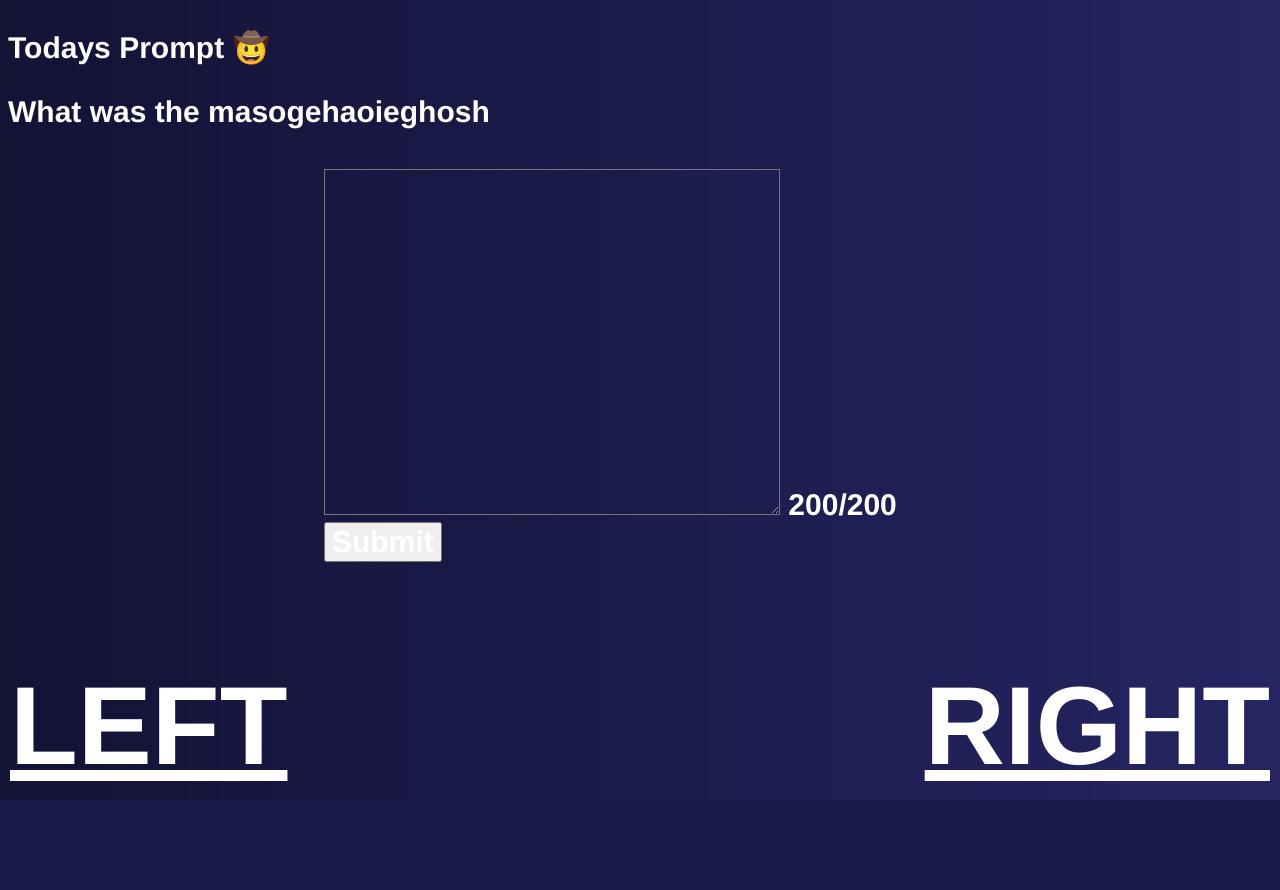
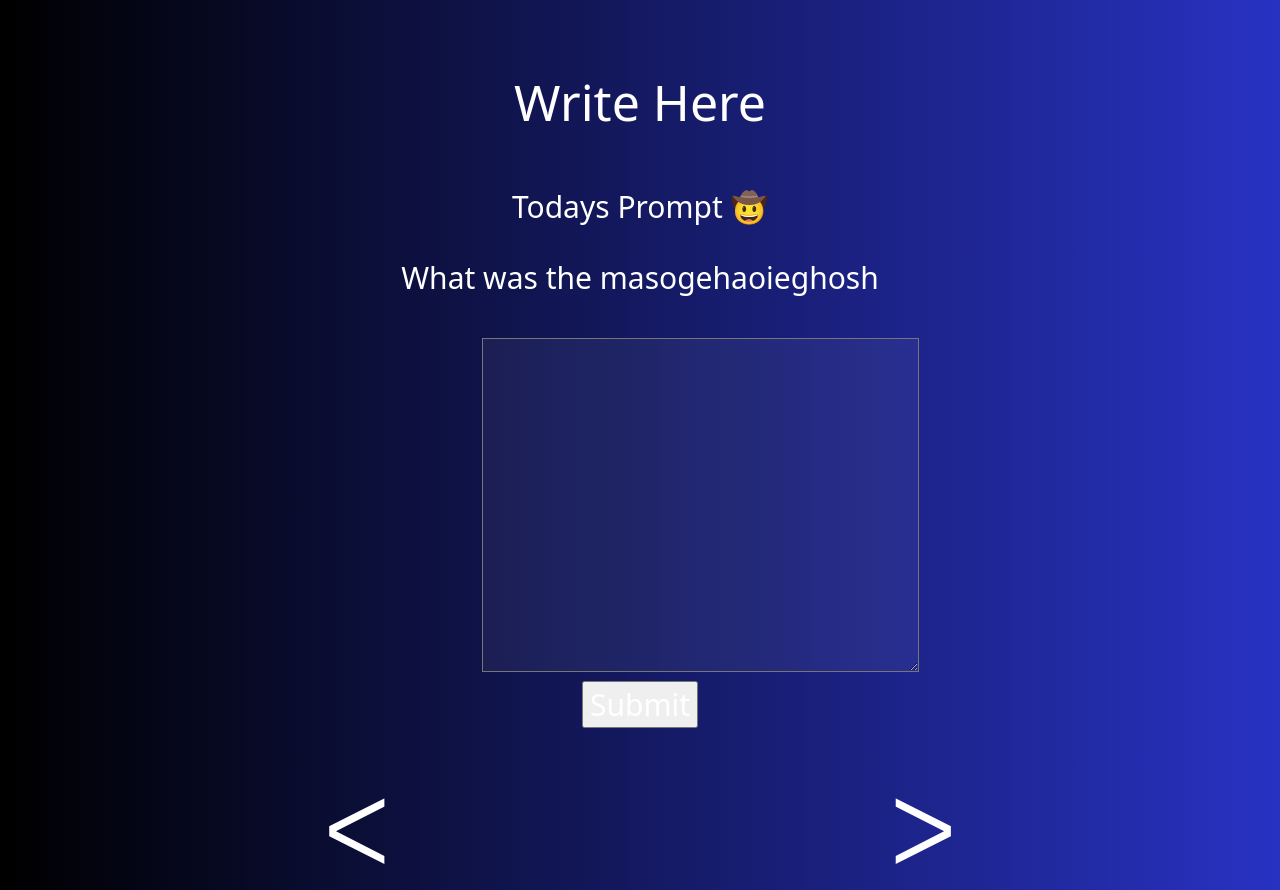
Before and after one commit to elliottkobelansky/writehere, a Flask app: page / in a window 1280 px wide. Before the commit the page ends 800 px from the top, so only its background shows below. Run offline with Flask 3, Linux system fonts and the light colour scheme.

Commit message:
ui updates + some functionality"

```diff
--- a/js/main.js
+++ /dev/null
@@ -1,11 +0,0 @@
-let textArea = document.getEleentById("textbox");
-let characterCounter = document.getElementById("char_count");
-const maxNumOfChars = 200;
-
-const countCharacters = () => {
-    let numOfEnteredChars = textArea.value.length;
-    let counter = maxNumOfChars - numOfEnteredChars;
-    characterCounter.textContent = counter + "/100";
-};
-
-textArea.addEventListener("input", countCharacters);
--- a/main.py
+++ b/main.py
@@ -1,4 +1,5 @@
 from flask import *
+import utils
 
 app = Flask(__name__) #creating the Flask class object
 
@@ -12,8 +13,18 @@ def home():
 @app.route('/history', methods=["GET", "POST"])
 def history():
     if request.method == 'POST':
-        print(request.form['date'])
-    return render_template('history.html')
+        try:
+            date = request.form['date'].split("-")
+            y, m, d = date[0], date[1], date[2]
+            print(y, m, d, "HIHIHI")
+            x = utils.msgread(y, m, d)
+        except:
+            x = ""
+    else:
+        x = ""
+    if not x:
+        x = "No Entry"
+    return render_template('history.html', output=x)
 
 @app.route('/friends')
 def friends():
--- a/static/styles/main.css
+++ b/static/styles/main.css
@@ -1,12 +1,16 @@
 body {
-    background-image: linear-gradient(to right, #131336, #171741, #1c1c4b, #202057, #252562);
+    background-image: linear-gradient(to right, #000000, #2832C2);
 }
 
 * {
     font-size: 30px;
-    font-weight: bold;
-    font-family: "Lexend Deca", "Helvetica Neue", Helvetica, Arial, sans-serif;
+    font-family: "Noto Sans", sans-serif;
     color: white;
+}
+
+.title {
+    font-size: 50px;
+
 }
 
 
@@ -14,10 +18,11 @@ body {
     margin: auto;
     width: 50%;
     padding: 10px;
+    text-align: center;
 }
 
 #textbox {
-    background-color: transparent;
+    background-color: rgba(255, 255, 255, 0.05);
     font-weight: normal;
     align: center;
 
@@ -29,27 +34,23 @@ body {
 }
 
 .hugel {
-    font-size: 111px;
-    align: left;
-    position: absolute;
-    bottom: 10px;
-    left: 10px;
+    font-size: 90px;
+    float: left;
+    text-decoration: none;
 }
 
 .hugel:hover {
-    color: green;
+    color: #8490FF;
     cursor: pointer;
 }
 
 .huger:hover {
-    color: green;
+    color: #8490FF;
     cursor: pointer;
 }
 
 .huger {
-    font-size: 111px;
-    align: right;
-    position: absolute;
-    right: 10px;
-    bottom: 10px;
+    font-size: 90px;
+    float: right;
+    text-decoration: none;
 }
--- a/templates/friends.html
+++ b/templates/friends.html
@@ -1,11 +1,12 @@
 <!doctype html>
 <html>
     <head>
-        <title>WHWN</title>
+        <title>Write Here</title>
+        <link rel="icon" type="image/x-icon" href="static/images/favicon.ico">
     </head>
 
     <body>
-        <p><a href="/" class="hugel" onclick=loadPage()>LEFT</a></p>
+        <p><a href="/" class="hugel" onclick=loadPage()>ᐸ</a></p>
     </body>
     <link rel="stylesheet" type="text/css" href="{{ url_for('static',
     filename='styles/main.css') }}">
--- a/templates/home.html
+++ b/templates/home.html
@@ -1,24 +1,33 @@
 <!doctype html>
 <html>
     <head>
-        <title>WHWN</title>
+        <title>Write Here</title>
+        <link rel="icon" type="image/x-icon" href="static/images/favicon.ico">
     </head>
 
     <body>
-        <p>Todays Prompt &#129312</p>
-        <p>What was the masogehaoieghosh</p>
         <div class="center">
-            <form id=f method="post">
-                <textarea form="f" name="text" maxlength=200 id='textbox' rows="10" cols="25"></textarea>
-                <span id="char_count">200/200</span>
-                <button name="submit" type="submit">Submit</button>
-            </form>
+            <p class="title">Write Here</p>
+            <p>Todays Prompt &#129312</p>
+            <p>What was the masogehaoieghosh</p>
+            <div class="center">
+                <form id=f method="post">
+                    <textarea form="f" name="text" maxlength=600 id='textbox' rows="8" cols="24"></textarea>
+                    <button name="submit" type="submit">Submit</button>
+                </form>
+            </div>
+        <p><a href="{{ url_for('history') }}" class="hugel" onclick=loadPage()>ᐸ</a></p>
+        <p><a href="{{ url_for('friends') }}" class="huger" onclick="">ᐳ</p>
         </div>
-        <p><a href="{{ url_for('history') }}" class="hugel" onclick=loadPage()>LEFT</a></p>
-        <p><a href="{{ url_for('friends') }}" class="huger" onclick="">RIGHT</p>
     </body>
     <link rel="stylesheet" type="text/css" href="{{ url_for('static',
     filename='styles/main.css') }}">
-
-    <script src="js/main.js"></script>
+    <script>
+        const x = false;
+        if x == true {
+            const box = document.getElementById("textbox");
+            box.readOnly = true;
+            box.style["background-color"] = "rgba(99, 255, 99, 0.3)";
+        }
+    </script>
 </html>
```
Also changed, not shown: static/images/browserconfig.xml (added, +9 -0 lines), templates/history.html (+10 -7 lines), utils.py (+6 -4 lines), static/images/android-chrome-192x192.png (added), static/images/android-chrome-384x384.png (added), static/images/apple-touch-icon.png (added), static/images/favicon-16x16.png (added), static/images/favicon-32x32.png (added), static/images/favicon.ico (added), static/images/mstile-150x150.png (added), static/images/safari-pinned-tab.svg (added), static/images/site.webmanifest (added).
